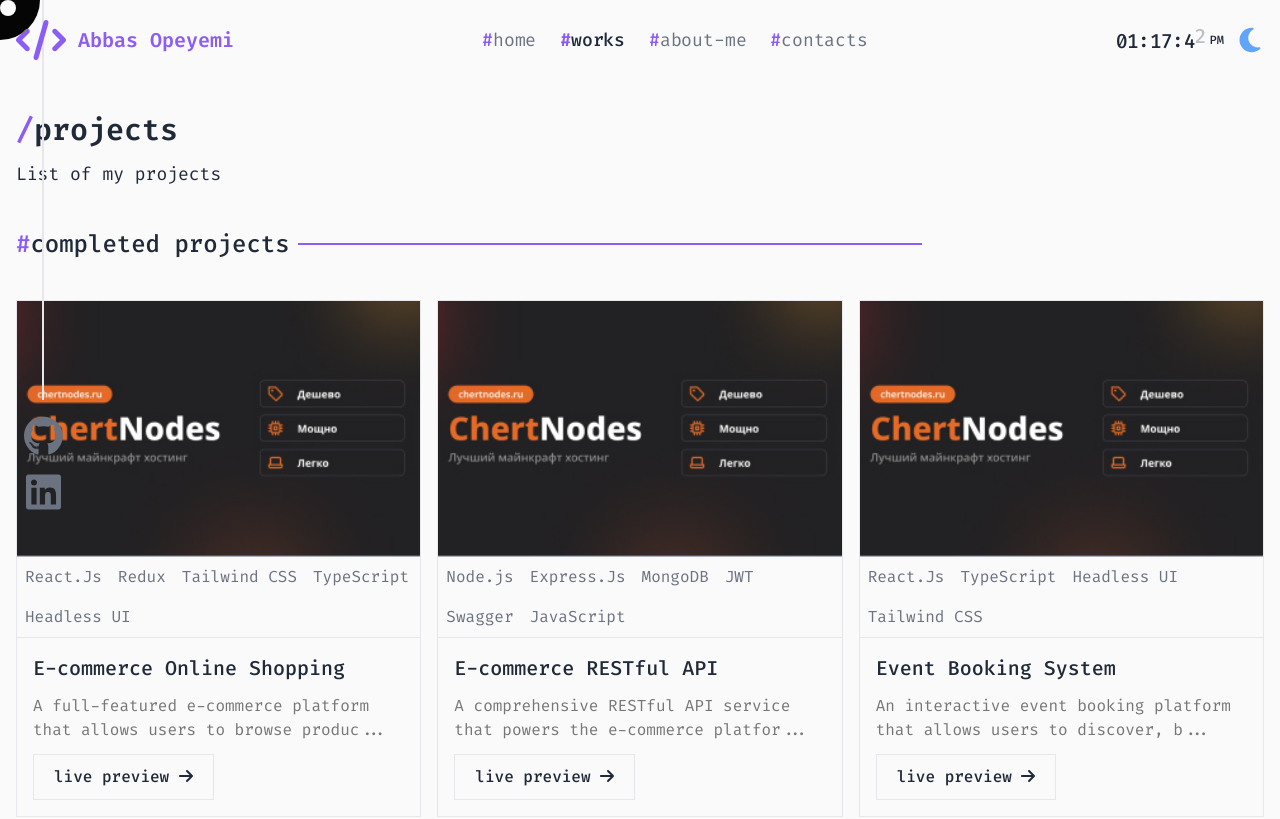
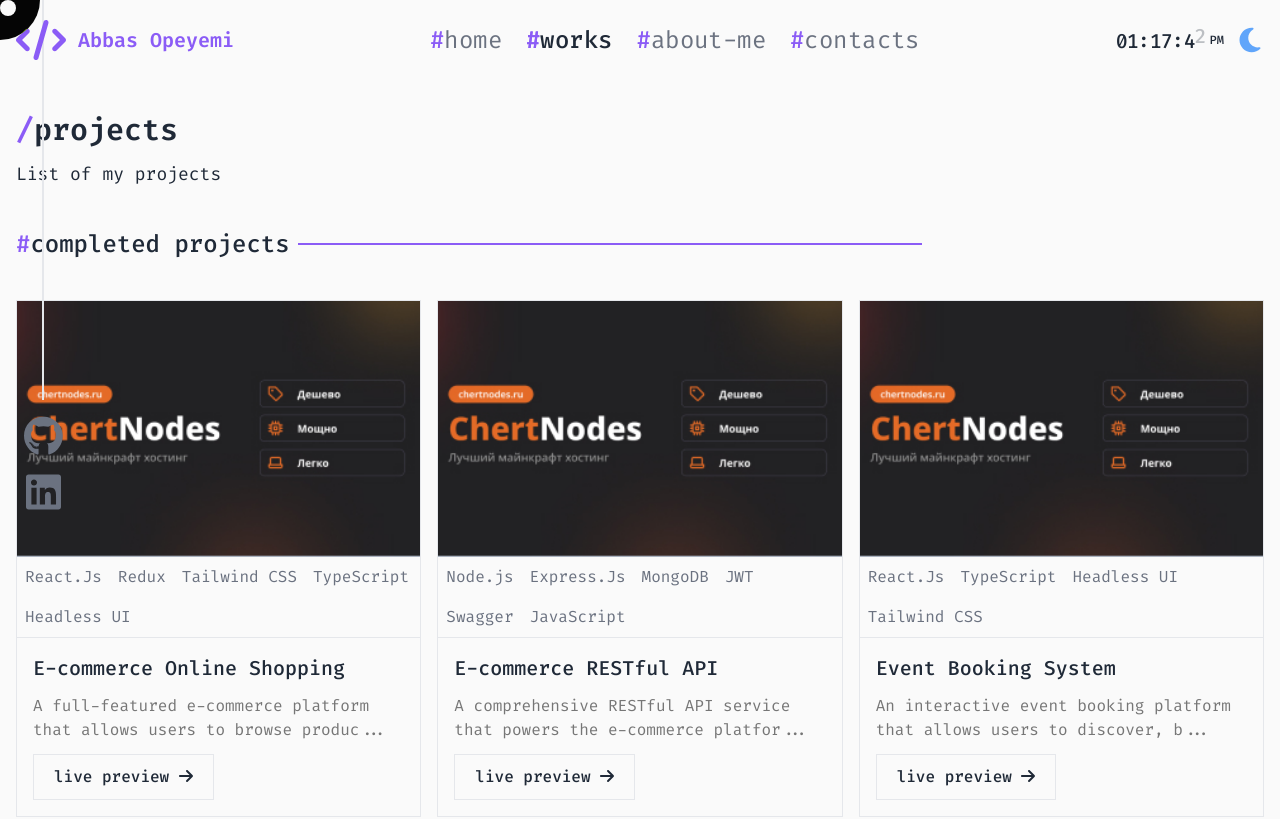
Before and after one commit to springboot20/my-portfolio, a React (Vite) app: page /projects in a window 1280 px wide. Shown: the top 819 px of the page. Built offline with nearby package versions, Linux system fonts and the light colour scheme; a web font is replaced by a local one.

Commit message:
refactor: remove unused code and improve overall structure in Portfolio component

```diff
--- a/src/layout/Portfolio.tsx
+++ b/src/layout/Portfolio.tsx
@@ -108,7 +108,7 @@
             ref={topLinksRef}
             className={classNames(
               " w-full z-10",
-              "font-fira-code text-lg",
+              "font-fira-code text-2xl",
               isActive
                 ? "text-port-light-text dark:text-white font-medium"
                 : "text-port-light-muted dark:text-port-gray font-normal"
@@ -125,7 +125,7 @@
             className={classNames(
               "absolute top-0 left-0",
               "w-full z-10",
-              "font-fira-code text-lg",
+              "font-fira-code text-2xl",
               isActive
                 ? "text-port-light-text dark:text-white font-medium"
                 : "text-port-light-muted dark:text-port-gray font-normal"
@@ -359,7 +359,7 @@
                           <FontAwesomeIcon icon={faClose} className="h-10" strokeWidth={1.5} />
                         </Disclosure.Button>
                       </div>
-                      <div className="flex flex-col !items-start space-y-14 px-4">
+                      <div className="flex flex-col !items-start space-y-10 px-4">
                         {navigations.map((link, index) => {
                           const localIndex = index + navigations.length;
                           return (
```
